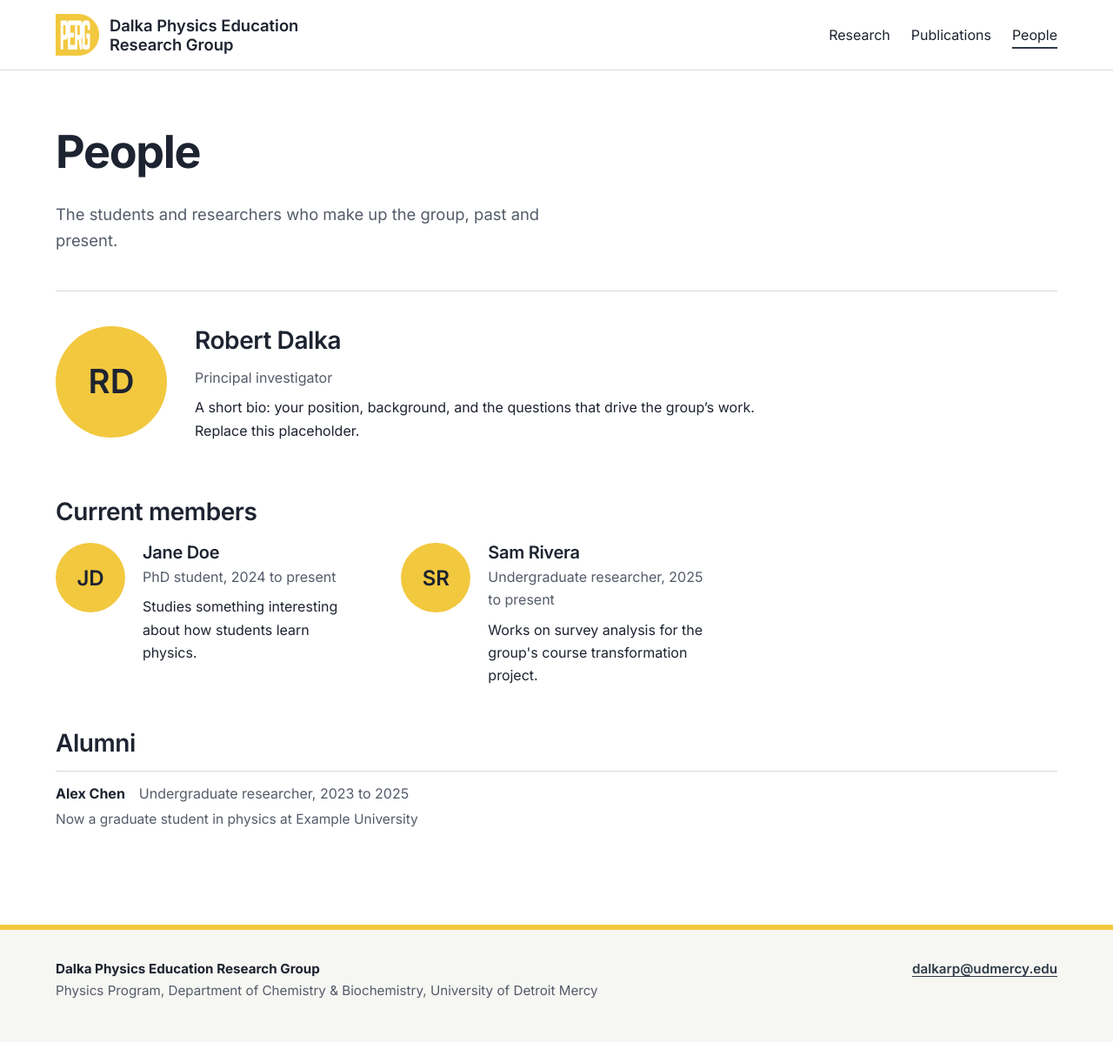
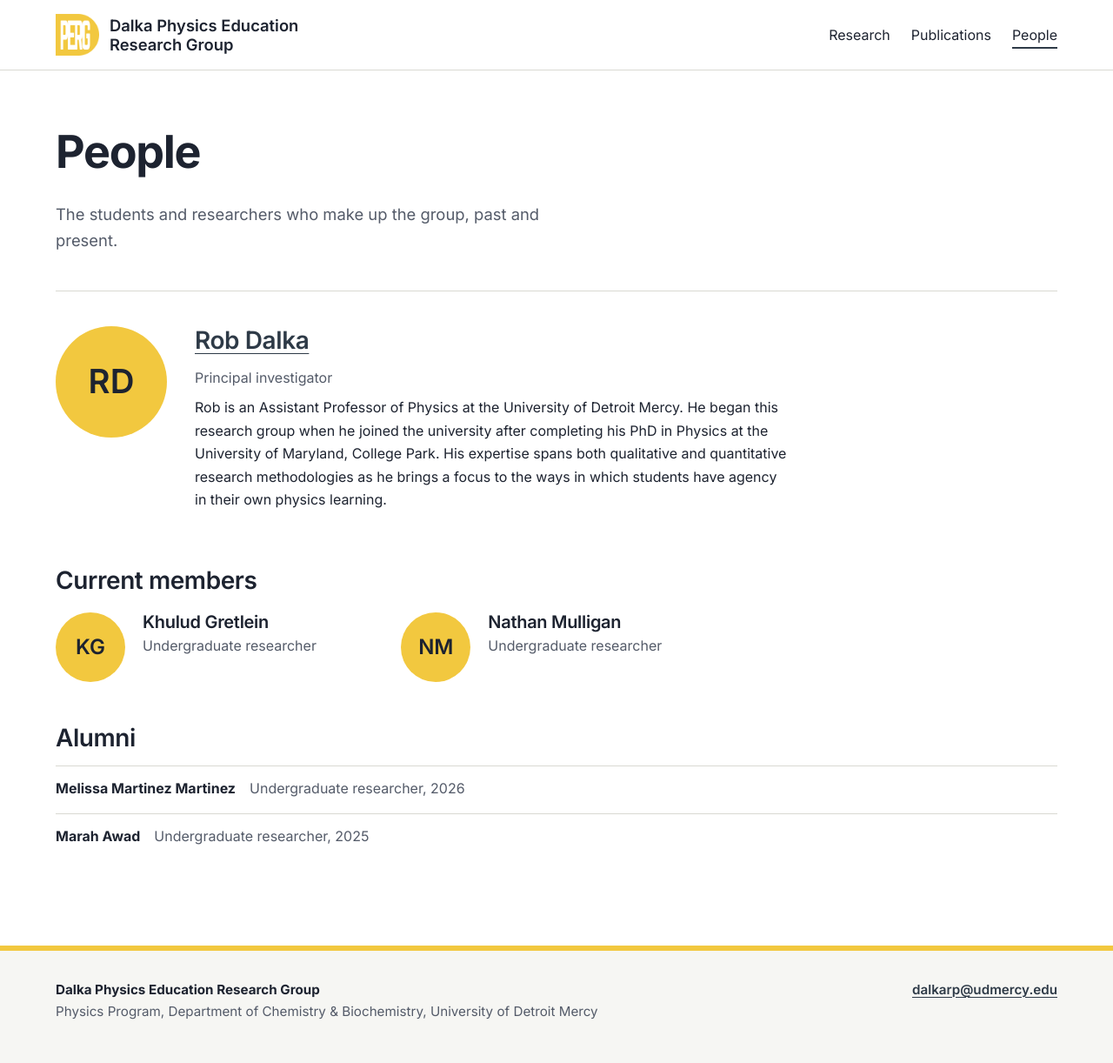
Before and after one commit to rpdalka/dalkaperg-site, a Jekyll site: the page built from people.html, in a window 1280 px wide. Shown: the whole page at 87% size. Built offline with Jekyll 4.4.1, drawn with Linux system fonts in a browser that asks for light colours; before the commit the page ends 1198 px from its top, so only the background shows below that.

Commit message:
Update people.yml

```diff
--- a/_data/people.yml
+++ b/_data/people.yml
@@ -4,32 +4,37 @@
 # "link" is optional (personal site, LinkedIn, Google Scholar, etc.).
 
 pi:
-  name: Robert Dalka
+  name: Rob Dalka
   role: Principal investigator
   photo:
   bio: |
-    A short bio: your position, background, and the questions that drive the
-    group's work. Replace this placeholder.
-  link:
+    Rob is an Assistant Professor of Physics at the University of Detroit Mercy. He began this research group when he joined the university after completing his PhD in Physics at the University of Maryland, College Park. His expertise spans both qualitative and quantitative research methodologies as he brings a focus to the ways in which students have agency in their own physics learning.
+  link: www.robdalka.com
 
 current:
-  - name: Jane Doe
-    role: PhD student
-    years: 2024 to present
+  - name: Khulud Gretlein
+    role: Undergraduate researcher
+    years:
     photo:
-    bio: Studies something interesting about how students learn physics.
+    bio: <insert>
     link:
 
-  - name: Sam Rivera
+  - name: Nathan Mulligan
     role: Undergraduate researcher
-    years: 2025 to present
+    years:
     photo:
-    bio: Works on survey analysis for the group's course transformation project.
+    bio: <insert>
     link:
 
 alumni:
-  - name: Alex Chen
+  - name: Melissa Martinez Martinez
     role: Undergraduate researcher
-    years: 2023 to 2025
-    now: Now a graduate student in physics at Example University
+    years: 2026
+    now: <insert>
     link:
+
+  - name: Marah Awad
+    role: Undergraduate researcher
+    years: 2025
+    now: <insert>
+    link:
```
